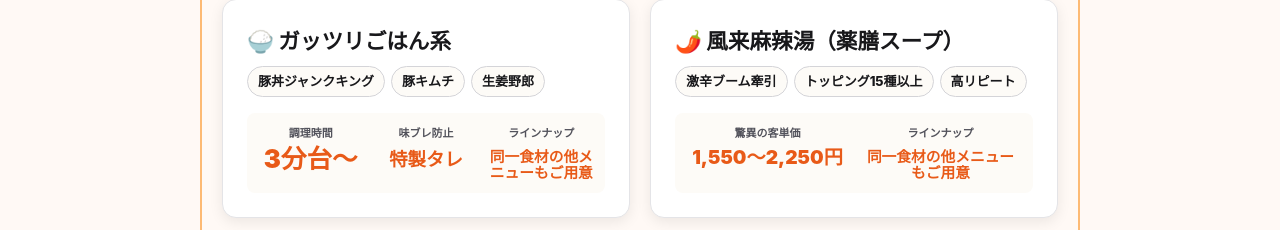
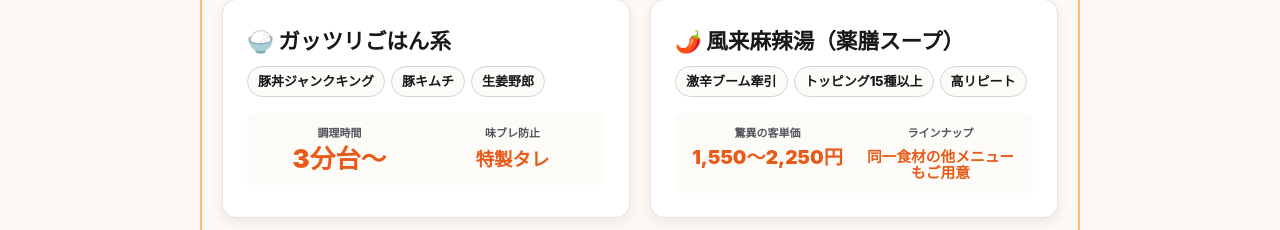
Before and after one commit to tkgsunshine/meshi-drive-lp, a website: page index.html in a window 1280 px wide. Shown: the part 2704-2934 px from the top of the page. Drawn offline with Linux system fonts and the light colour scheme.

Commit message:
Remove lineup stat cell from Brand 1 card as requested

```diff
--- a/index.html
+++ b/index.html
@@ -204,10 +204,6 @@
               <div class="stat-cell">
                 <div class="s-label">味ブレ防止</div>
                 <div class="s-value" style="font-size: 1.15rem; margin-top: 6px;">特製タレ</div>
-              </div>
-              <div class="stat-cell">
-                <div class="s-label">ラインナップ</div>
-                <div class="s-value" style="font-size: 0.92rem; margin-top: 6px; font-weight: 800; color: var(--primary);">同一食材の他メニューもご用意</div>
               </div>
             </div>
           </div>
```
Also changed, not shown: dist/index.html.
